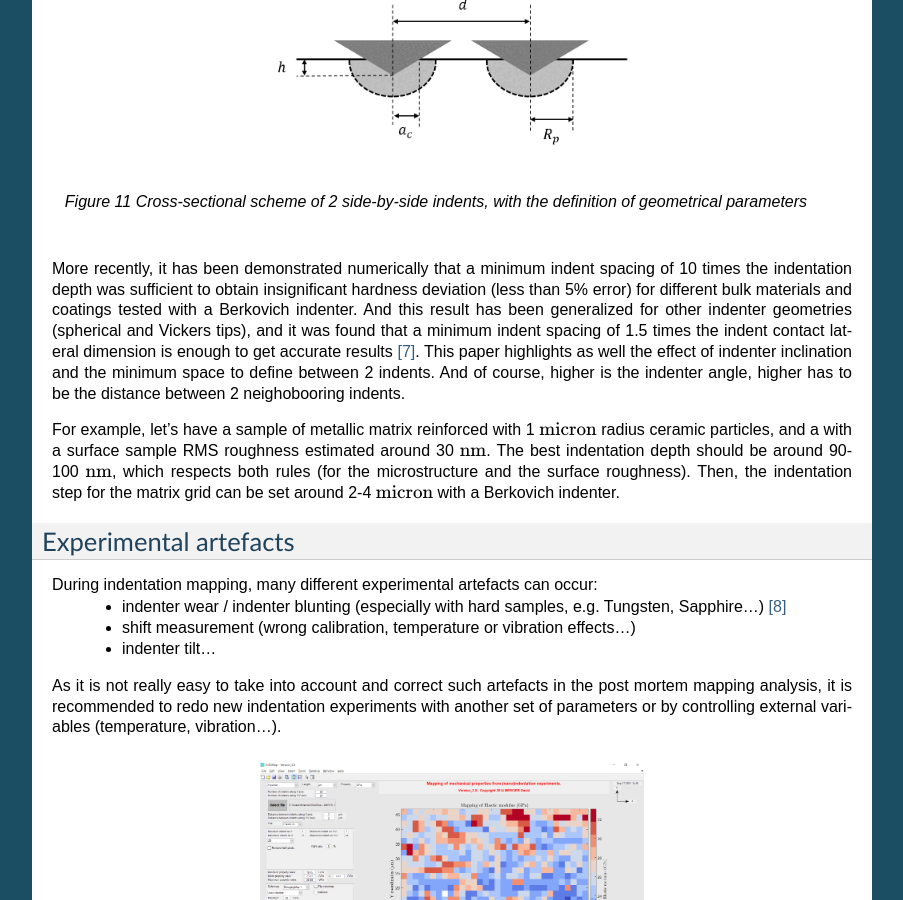
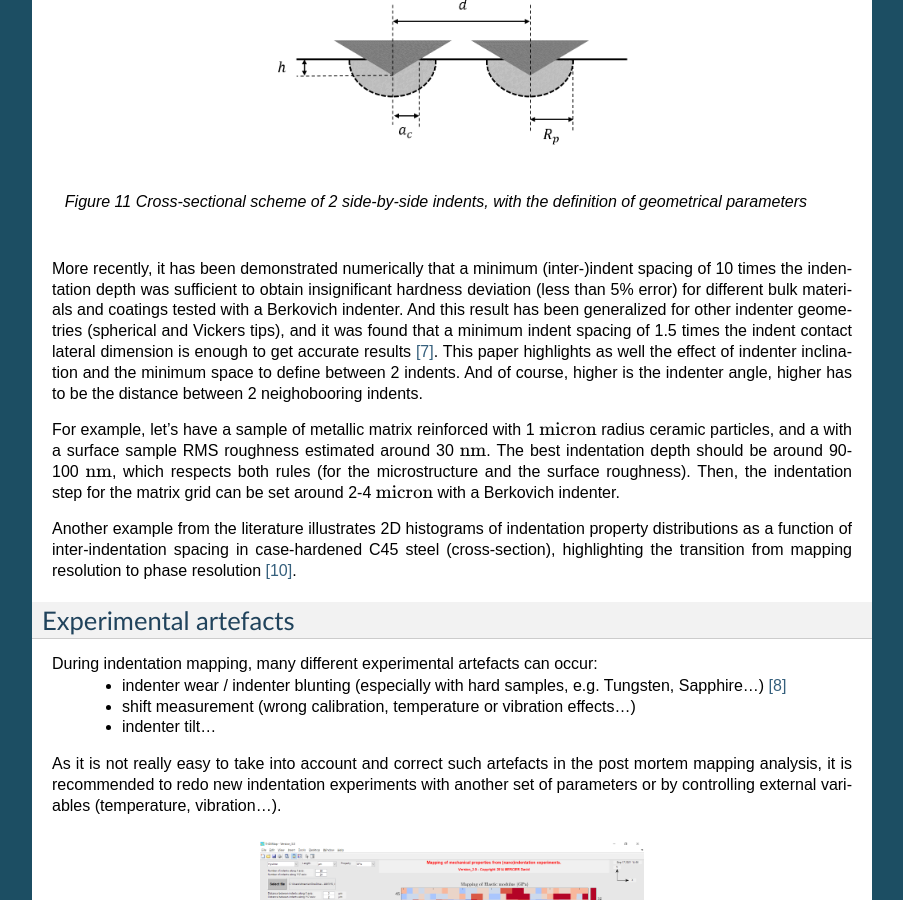
Before and after one commit to DavidMercier/TriDiMap, a Sphinx documentation site: the page built from docs/mapping.rst, in a window 1280 px wide and 900 px high, scrolled down 2606 px. Shown: the whole window, without its empty margins (198-1101 px from the left). Built offline with Sphinx 7.4.7, drawn with Linux system fonts in a browser that asks for light colours; some of the changed text lies outside the part shown.

Commit message:
Update mapping.rst

```diff
--- a/docs/mapping.rst
+++ b/docs/mapping.rst
@@ -88,7 +88,7 @@ And in case of cube-corner indentation:
 
    *Cross-sectional scheme of 2 side-by-side indents, with the definition of geometrical parameters*
 
-More recently, it has been demonstrated numerically that a minimum indent spacing of 10 times the indentation depth
+More recently, it has been demonstrated numerically that a minimum (inter-)indent spacing of 10 times the indentation depth
 was sufficient to obtain insignificant hardness deviation (less than 5% error) for different bulk materials and coatings tested
 with a Berkovich indenter. And this result has been generalized for other indenter geometries (spherical and Vickers tips),
 and it was found that a minimum indent spacing of 1.5 times the indent contact lateral dimension is enough to get accurate results [#SudharshanPhani_2019]_.
@@ -99,6 +99,9 @@ For example, let's have a sample of metallic matrix reinforced with 1 :math:`\te
 and a with a surface sample RMS roughness estimated around 30 :math:`\text{nm}`.
 The best indentation depth should be around 90-100 :math:`\text{nm}`, which respects both rules (for the microstructure and the surface roughness).
 Then, the indentation step for the matrix grid can be set around 2-4 :math:`\text{micron}` with a Berkovich indenter.
+
+Another example from the literature illustrates 2D histograms of indentation property distributions as a function of inter-indentation spacing
+in case-hardened C45 steel (cross-section), highlighting the transition from mapping resolution to phase resolution [#Wheeler_2025]_.
 
 Experimental artefacts
 -----------------------
@@ -208,3 +211,4 @@ References
 .. [#SudharshanPhani_2019] `Sudharshan Phani P. and Oliver W.C., "A critical assessment of the effect of indentation spacing on the measurement of hardness and modulus using instrumented indentation testing" (2019). <https://doi.org/10.1016/j.matdes.2018.107563>`_
 .. [#Nohava_2021] `Nohava, J. et al., "Indenter wear study and proposal of a simple method for evaluation of indenter blunting" (2021). <https://doi.org/10.1557/s43578-021-00401-4>`_
 .. [#Rossi_2025] `Rossi E. et al., "Revealing new depths of information with indentation mapping of microstructures" (2025). <https://doi.org/10.1557/s43577-025-00919-6>`_
+.. [#Wheeler_2025] `Wheeler J. et al., "Multi‑scale mechanical microscopy via displacement‑controlled, high‑speed nanoindentation mapping" (2025). <https://doi.org/10.1557/s43579-025-00817-7>`_
```
